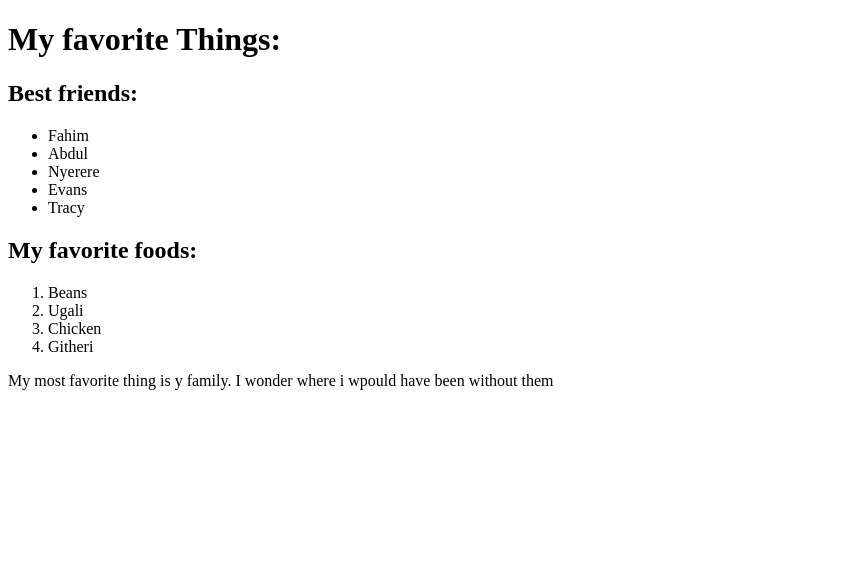
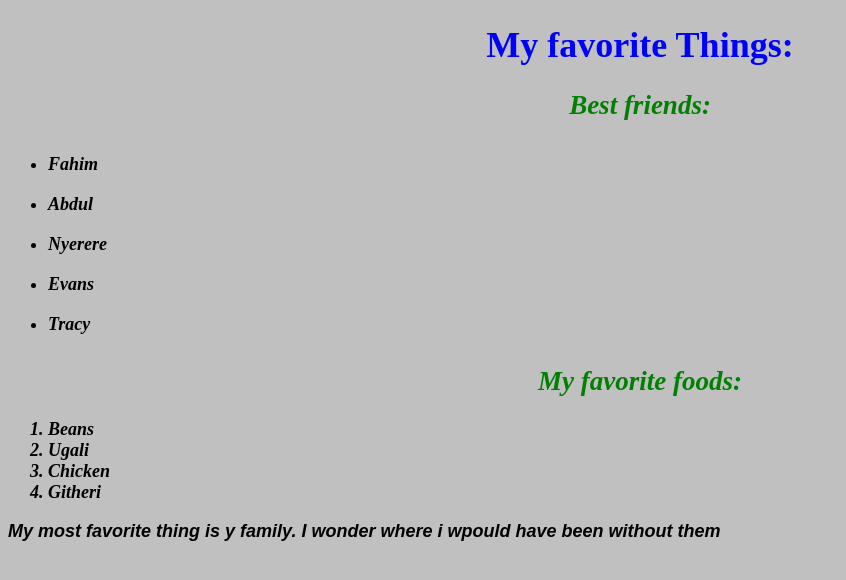
Before and after one commit to fuaad001/first-webpage, a plain HTML site: page my-favorite-things.html in a window 1280 px wide. Shown: the whole page, without its empty margins (0-846 px from the left). Drawn offline with Linux system fonts and the light colour scheme.

Commit message:
adding a css file

```diff
--- /dev/null
+++ b/CSS/styles.css
@@ -0,0 +1,31 @@
+h1{
+  color: blue;
+  text-align: center;
+}
+
+h2{
+  color: green;
+  font-style: italic;
+  text-align: center;
+}
+
+p{
+  font-family: sans-serif;
+}
+
+ul{
+  line-height: 40px;
+}
+
+body{
+  background-color: silver;
+  font-size: large;
+}
+
+em{
+  font-weight: bold;
+}
+
+strong{
+  font-style: italic;
+}
--- a/my-favorite-things.html
+++ b/my-favorite-things.html
@@ -3,11 +3,12 @@
   <head>
     <meta charset="utf-8">
     <title>My Favorite Things</title>
+    <link rel="stylesheet" type="text/css" href="CSS/styles.css">
   </head>
   <body>
     <h1>My favorite Things:</h1>
 
-    <h2>Best friends:</h2>
+    <h2><em>Best friends:<em></h2>
     <ul>
       <li>Fahim</li>
       <li>Abdul</li>
@@ -16,7 +17,7 @@
       <li>Tracy</li>
     </ul>
 
-    <h2>My favorite foods:</h2>
+    <h2><strong>My favorite foods:<strong></h2>
     <ol>
       <li>Beans</li>
       <li>Ugali</li>
```
Also changed, not shown: my-first-webpage.html (+1 -0 lines).
